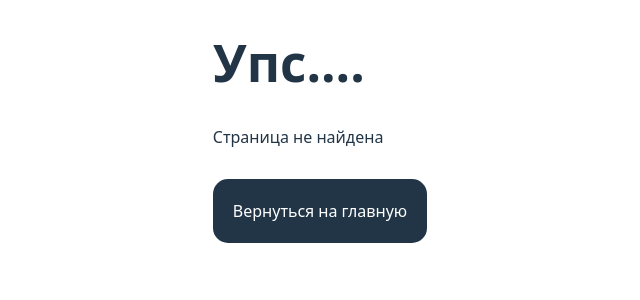
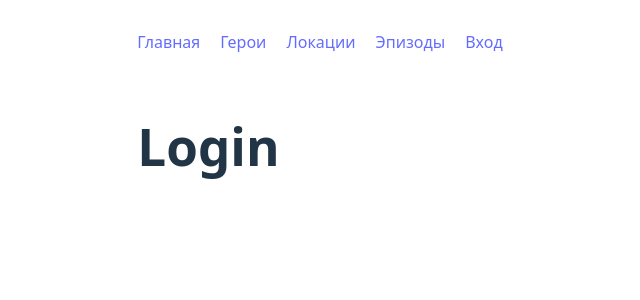
Before and after one commit to AlinaBorisova/rik-and-morty, a React (Vite) app: page /login in a window 1280 px wide. Shown: the top 300 px of the page, without its empty margins (320-960 px from the left). Built offline with nearby package versions, Linux system fonts and the light colour scheme.

Commit message:
feat: Добавлена чистая страница Login

```diff
--- a/src/router.tsx
+++ b/src/router.tsx
@@ -12,6 +12,7 @@ import { episodesLoader } from "./routes/EpisodesPage/EpisodesPage.loader";
 import { EpisodePage } from "./routes/EpisodePage/EpisodePage";
 import { episodeLoader } from "./routes/EpisodePage/EpisodePage.loader";
 import {NotFoundPage} from "./routes/NotFoundPage/NotFoundPage.tsx";
+import { LoginPage } from "./routes/LoginPage/LoginPage.tsx";
 
 export const router = createBrowserRouter([
   {
@@ -77,7 +78,10 @@ export const router = createBrowserRouter([
           return episodeLoader(id ?? '');
         },
       },
-
+      {
+        path: 'login',
+        element: <LoginPage />,
+      },
     ]
   },
   {
--- /dev/null
+++ b/src/routes/LoginPage/LoginPage.tsx
@@ -0,0 +1,7 @@
+export function LoginPage() {
+  return (
+    <>
+    <h1>Login</h1>
+    </>
+  )
+}
--- a/src/routes/RootLayout/RootLayout.tsx
+++ b/src/routes/RootLayout/RootLayout.tsx
@@ -11,6 +11,7 @@ export const RootLayout = () => {
           <NavLink to='/characters'>Герои</NavLink>
           <NavLink to='/locations'>Локации</NavLink>
           <NavLink to='/episodes'>Эпизоды</NavLink>
+          <NavLink to='/login'>Вход</NavLink>
         </nav>
       </header>
       <main>
```
Also changed, not shown: src/routes/LoginPage/LoginPage.module.css (added).
